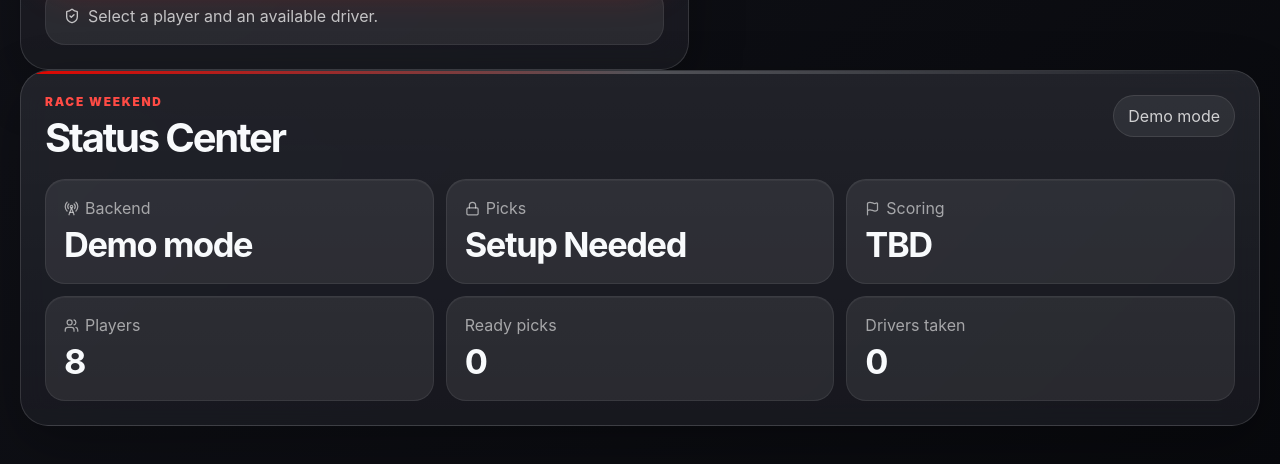
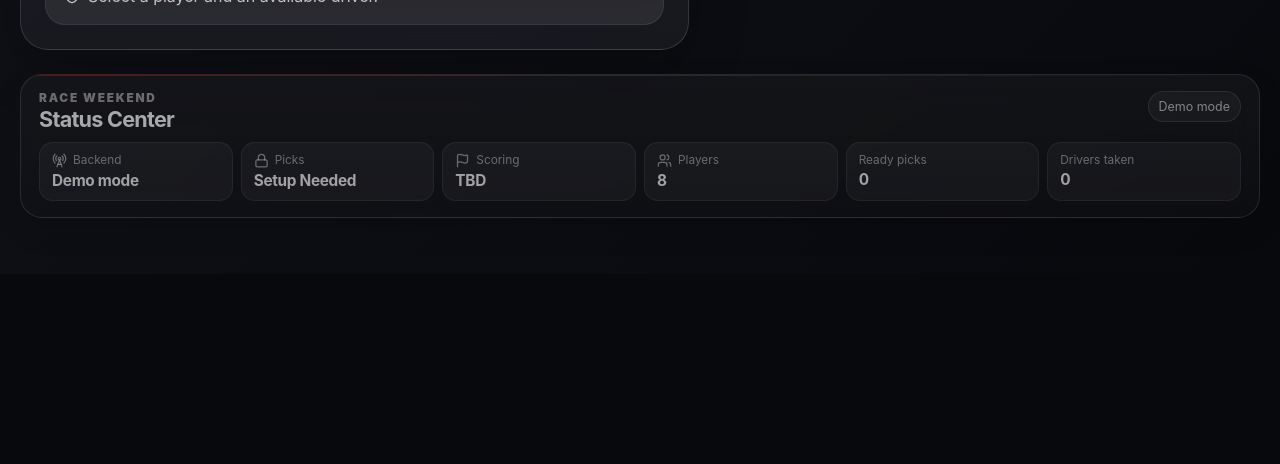
Before and after one commit to Lechefrio/Terminal---New-Terminal, a React (Vite) app in the folder f1-pick-10th-v2/: page / in a window 1280 px wide. Shown: the part 2498-2962 px from the top of the page. After the commit the page ends 2772 px from the top, so only its background shows below. Built offline with nearby package versions, Linux system fonts and the light colour scheme; no server answers.

Commit message:
Compact bottom status center styling

```diff
--- a/f1-pick-10th-v2/src/styles/v2-polish.css
+++ b/f1-pick-10th-v2/src/styles/v2-polish.css
@@ -444,6 +444,80 @@ body::before {
   background: rgba(225,6,0,.18);
 }
 
+.single-panel-grid {
+  grid-template-columns: 1fr;
+}
+
+.admin-status-section {
+  margin-top: 24px;
+}
+
+.admin-status-section .race-status-panel {
+  padding: 16px 18px;
+  border-radius: 22px;
+  opacity: .82;
+  background:
+    linear-gradient(180deg, rgba(255,255,255,.052), rgba(255,255,255,.028)),
+    rgba(8, 9, 13, .58);
+  box-shadow: 0 12px 32px rgba(0,0,0,.18);
+}
+
+.admin-status-section .race-status-panel::before {
+  height: 1px;
+  opacity: .55;
+}
+
+.admin-status-section .panel-header {
+  margin-bottom: 12px;
+}
+
+.admin-status-section .eyebrow {
+  margin-bottom: 4px;
+  color: rgba(255,255,255,.46);
+}
+
+.admin-status-section h2 {
+  font-size: clamp(1.1rem, 2vw, 1.35rem);
+  letter-spacing: -.035em;
+  color: rgba(255,255,255,.78);
+}
+
+.admin-status-section .soft-pill {
+  padding: 7px 10px;
+  font-size: .78rem;
+  color: rgba(255,255,255,.58);
+  background: rgba(255,255,255,.045);
+}
+
+.admin-status-section .status-grid {
+  grid-template-columns: repeat(6, minmax(0, 1fr));
+  gap: 8px;
+}
+
+.admin-status-section .status-grid div {
+  padding: 10px 12px;
+  border-radius: 14px;
+  background: rgba(255,255,255,.045);
+  box-shadow: none;
+}
+
+.admin-status-section .status-grid span {
+  margin-bottom: 3px;
+  font-size: .74rem;
+  color: rgba(255,255,255,.44);
+}
+
+.admin-status-section .status-grid strong {
+  font-size: .96rem;
+  letter-spacing: -.02em;
+  color: rgba(255,255,255,.74);
+}
+
+.admin-status-section .status-grid div:hover {
+  transform: none;
+  background-color: rgba(255,255,255,.06);
+}
+
 @keyframes successPulse {
   0% { opacity: 0; transform: scale(0.98); }
   30% { opacity: 1; }
@@ -473,6 +547,10 @@ body::before {
   .player-grid,
   .weather-list {
     grid-template-columns: 1fr;
+  }
+
+  .admin-status-section .status-grid {
+    grid-template-columns: repeat(3, minmax(0, 1fr));
   }
 }
 
@@ -565,7 +643,8 @@ body::before {
   }
 
   .status-grid,
-  .podium-strip {
+  .podium-strip,
+  .admin-status-section .status-grid {
     grid-template-columns: 1fr;
   }
 
```
